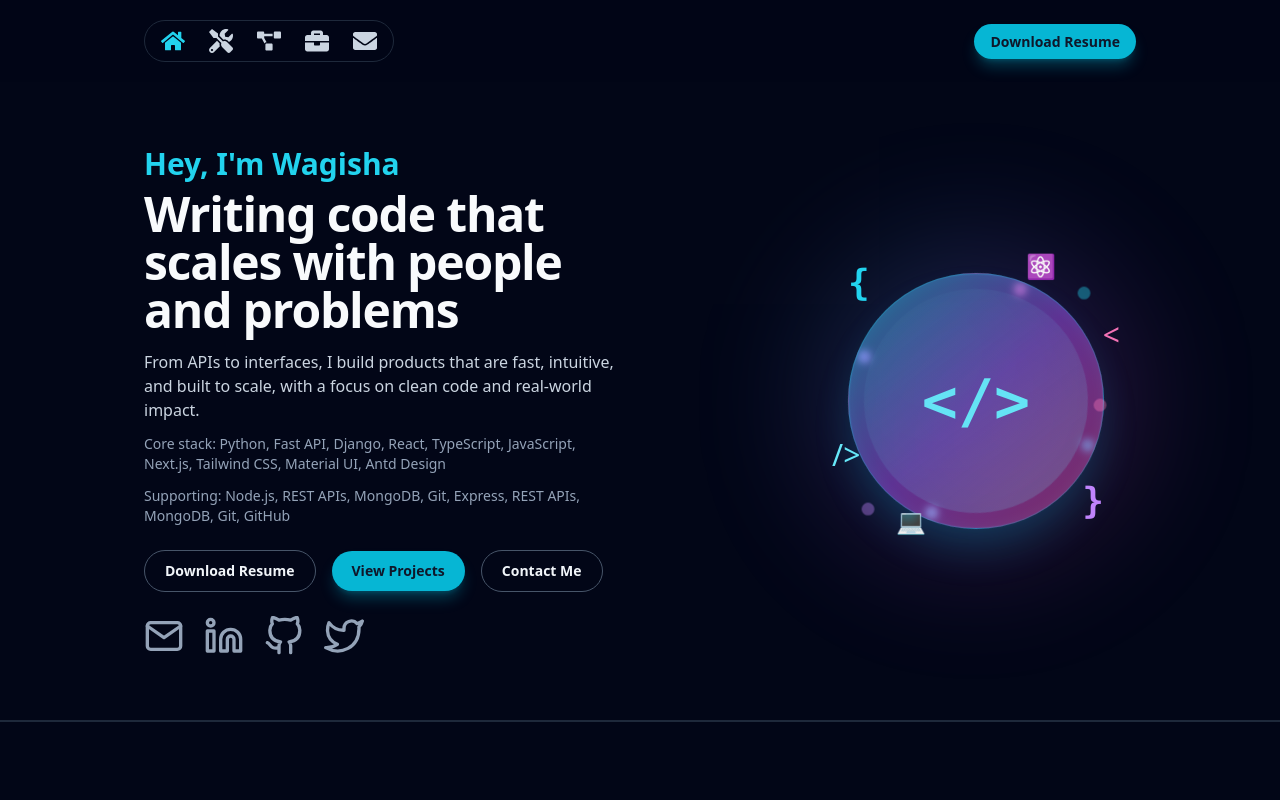
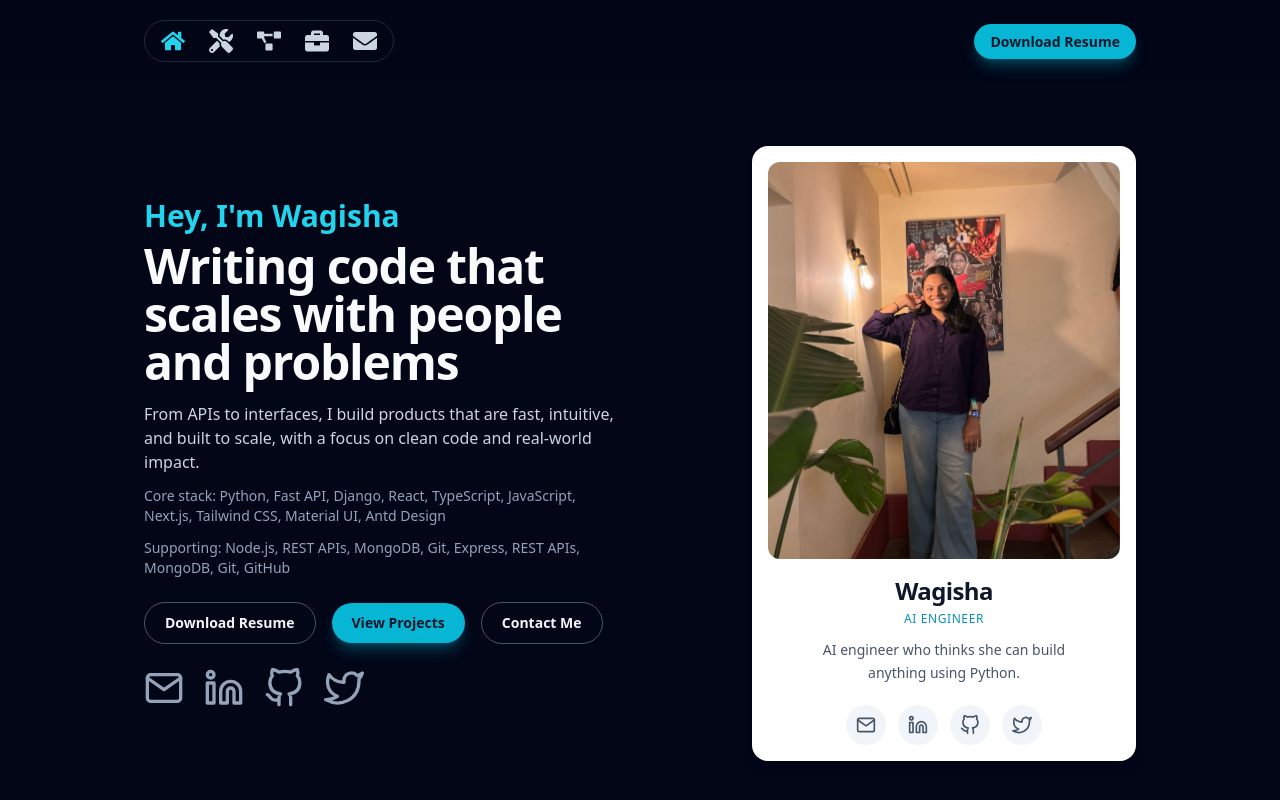
Before and after one commit to Wagisha29/Wagisha-portfolio, a React (Vite) app: page / in a window 1280 px wide. Shown: the top 800 px of the page. Built offline with nearby package versions, Linux system fonts and the light colour scheme.

Commit message:
added picture at the hero section and change the place of icons

```diff
--- a/src/components/Hero.jsx
+++ b/src/components/Hero.jsx
@@ -100,58 +100,59 @@ backend engineers to deliver production-ready features used at scale. */}
 
           {/* Right: Beautiful animated gradient orbs with code */}
           <div className="flex-1 flex justify-center md:justify-end">
-            <div className="relative h-64 w-64 md:h-80 md:w-80">
-              {/* Large glowing background orb */}
-              <div className="absolute inset-0 rounded-full bg-gradient-to-br from-cyan-400/40 via-purple-500/40 to-pink-500/40 blur-3xl animate-pulse" style={{ animationDuration: '4s' }} />
-
-              {/* Central floating orb with code symbol */}
-              <div className="absolute inset-0 flex items-center justify-center">
-                <div className="relative h-48 w-48 md:h-64 md:w-64">
-                  {/* Outer rotating ring */}
-                  <div className="absolute inset-0 rounded-full border-2 border-cyan-400/30 animate-spin" style={{ animationDuration: '20s' }}>
-                    <div className="absolute top-0 left-1/2 -translate-x-1/2 h-3 w-3 rounded-full bg-cyan-400" />
-                    <div className="absolute bottom-0 left-1/2 -translate-x-1/2 h-3 w-3 rounded-full bg-purple-400" />
-                    <div className="absolute left-0 top-1/2 -translate-y-1/2 h-3 w-3 rounded-full bg-pink-400" />
-                    <div className="absolute right-0 top-1/2 -translate-y-1/2 h-3 w-3 rounded-full bg-cyan-300" />
-                  </div>
-
-                  {/* Main glowing orb */}
-                  <div className="absolute inset-0 rounded-full bg-gradient-to-br from-cyan-400/50 via-purple-500/50 to-pink-500/50 backdrop-blur-sm border border-cyan-400/20 shadow-2xl shadow-cyan-500/30 animate-pulse" style={{ animationDuration: '3s' }}>
-                    <div className="absolute inset-0 flex items-center justify-center">
-                      <div className="text-cyan-300 text-5xl md:text-6xl font-mono font-bold">
-                        {'</>'}
-                      </div>
-                    </div>
-                  </div>
-
-                  {/* Inner shimmer */}
-                  <div className="absolute inset-4 rounded-full bg-gradient-to-tr from-cyan-300/20 to-transparent animate-spin" style={{ animationDuration: '8s' }} />
+            <div className="w-full max-w-sm overflow-hidden rounded-2xl bg-white p-4 shadow-lg text-slate-900">
+              <img
+                src="/wagisha_new.jpeg"
+                alt="Wagisha"
+                className="w-full rounded-xl object-cover"
+              />
+              <div className="mt-4 flex flex-col items-center text-center">
+                <h2 className="text-2xl font-bold tracking-tight text-slate-900">
+                  Wagisha
+                </h2>
+                <p className="mt-1 text-xs font-medium uppercase tracking-wider text-cyan-600">
+                  AI Engineer
+                </p>
+                <p className="mt-3 max-w-[16rem] text-sm leading-relaxed text-slate-600">
+                  AI engineer who thinks she can build anything using Python.
+                </p>
+                <div className="mt-5 flex items-center justify-center gap-3">
+                  <a
+                    href="mailto:wagisha29@gmail.com"
+                    className="rounded-full bg-slate-100 p-2.5 text-slate-600 transition-colors hover:bg-cyan-100 hover:text-cyan-600"
+                    aria-label="Email"
+                  >
+                    <FiMail className="h-5 w-5" />
+                  </a>
+                  <a
+                    href="https://www.linkedin.com/in/wagisha29"
+                    target="_blank"
+                    rel="noreferrer"
+                    className="rounded-full bg-slate-100 p-2.5 text-slate-600 transition-colors hover:bg-cyan-100 hover:text-cyan-600"
+                    aria-label="LinkedIn"
+                  >
+                    <FiLinkedin className="h-5 w-5" />
+                  </a>
+                  <a
+                    href="https://github.com/Wagisha29"
+                    target="_blank"
+                    rel="noreferrer"
+                    className="rounded-full bg-slate-100 p-2.5 text-slate-600 transition-colors hover:bg-cyan-100 hover:text-cyan-600"
+                    aria-label="GitHub"
+                  >
+                    <FiGithub className="h-5 w-5" />
+                  </a>
+                  <a
+                    href="https://twitter.com"
+                    target="_blank"
+                    rel="noreferrer"
+                    className="rounded-full bg-slate-100 p-2.5 text-slate-600 transition-colors hover:bg-cyan-100 hover:text-cyan-600"
+                    aria-label="Twitter"
+                  >
+                    <FiTwitter className="h-5 w-5" />
+                  </a>
                 </div>
               </div>
-
-              {/* Floating code brackets around */}
-              <div className="absolute top-8 left-8 text-cyan-400 text-4xl font-mono font-bold animate-bounce" style={{ animationDuration: '3s' }}>
-                {'{'}
-              </div>
-              <div className="absolute bottom-8 right-8 text-purple-400 text-4xl font-mono font-bold animate-bounce" style={{ animationDuration: '3s', animationDelay: '1s' }}>
-                {'}'}
-              </div>
-              <div className="absolute top-1/4 right-4 text-pink-400 text-3xl animate-bounce" style={{ animationDuration: '4s', animationDelay: '0.5s' }}>
-                {'<'}
-              </div>
-              <div className="absolute bottom-1/4 left-4 text-cyan-300 text-3xl animate-bounce" style={{ animationDuration: '4s', animationDelay: '1.5s' }}>
-                {'/>'}
-              </div>
-
-              {/* Small floating particles */}
-              <div className="absolute top-12 right-12 h-2 w-2 rounded-full bg-cyan-400 animate-ping" style={{ animationDelay: '0s' }} />
-              <div className="absolute bottom-12 left-12 h-2 w-2 rounded-full bg-purple-400 animate-ping" style={{ animationDelay: '1s' }} />
-              <div className="absolute top-1/2 right-8 h-2 w-2 rounded-full bg-pink-400 animate-ping" style={{ animationDelay: '2s' }} />
-              <div className="absolute top-1/3 left-8 h-2 w-2 rounded-full bg-cyan-300 animate-ping" style={{ animationDelay: '1.5s' }} />
-
-              {/* Tech icons floating */}
-              <div className="absolute top-4 right-1/4 text-2xl animate-bounce" style={{ animationDuration: '5s' }}>⚛️</div>
-              <div className="absolute bottom-4 left-1/4 text-2xl animate-bounce" style={{ animationDuration: '5s', animationDelay: '2s' }}>💻</div>
             </div>
           </div>
         </div>
```
